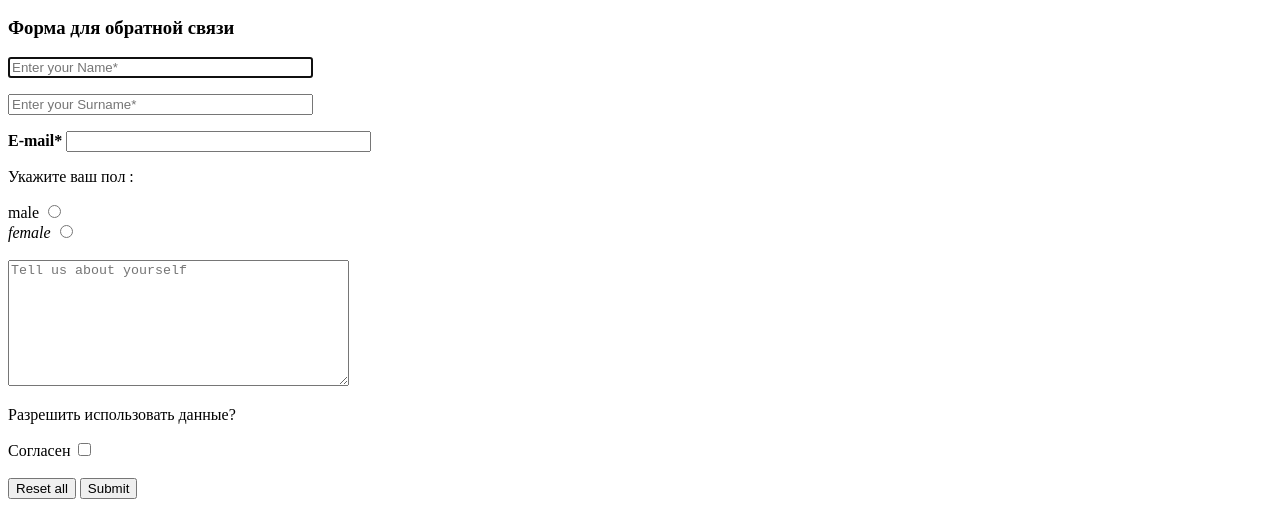
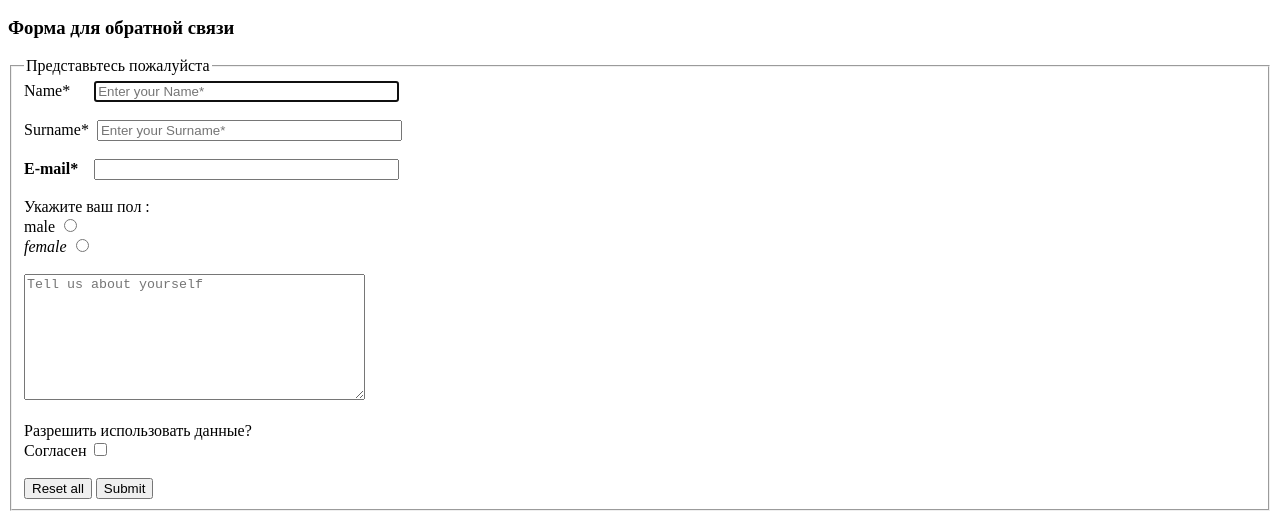
Before and after one commit to Maxkindev/MaxkindevHillelDay2, a plain HTML site: page assets/pages/Contacts.html in a window 1280 px wide. Shown: the part 343-862 px from the top of the page. Drawn offline with Linux system fonts and the light colour scheme.

Commit message:
Add fieldset to form and use div

```diff
--- a/assets/pages/Contacts.html
+++ b/assets/pages/Contacts.html
@@ -25,48 +25,72 @@
 
         <!-- Contact form-->
         <h3>Форма для обратной связи</h3>
+        <div>
             <form action="https://mcslayer.com/hillel/post.php" method="POST">
+                <fieldset>
+                    <legend>Представьтесь пожалуйста</legend>
                     <!-- Firstname input -->
-            <p>
+                    <div>
                         <label>
+                            Name*&nbsp;&nbsp;&nbsp;&nbsp;&nbsp;
                             <input type="text" name="contact-first-name" placeholder="Enter your Name*" size="35" maxlength="35" required autofocus> <!--size-ширина поля в символах, а maxlength-максимально допустимое количество символов, которые можно ввести в поле-->
                         </label>
-            </p>
+                    </div>
+                    <br>
 
                     <!-- Surname input -->
-            <p>
+                    <div>
                         <label>
+                            Surname*&nbsp;
                             <input type="text" name="contact-surname" placeholder="Enter your Surname*" size="35" maxlength="35" required>
                         </label>
-            </p>
+                    </div>
+                    <br>
 
                     <!-- Но так удобнее -->
 
                     <!-- E-mail input -->
-            <label for="contact_email"><b>E-mail*</b></label>
+                    <div>
+                        <label for="contact_email"><b>E-mail*&nbsp;&nbsp;&nbsp;</b></label>
                         <input type="email" name="contact-email" id="contact_email" size="35" maxlength="35" required>
+                    </div>
+                    <br>
 
                     <!-- Gender radio buttons -->
-            <p>Укажите ваш пол :</p>
+                    <div>
+                        Укажите ваш пол :<br>
                         <!--name="common_name" for multiple radio_buttons if only one should be used,
                             value - понятное предустановленое значение, которое отправляется на сервер-->
                         <label for="male">male</label>
-            <input id="male" type="radio" name="gender" value="male"><br>
+                        <input id="male" type="radio" name="gender" value="male">
+                        <br>
                         <label for="female"><i>female</i></label>
-            <input id="female" type="radio" name="gender" value="female"><br><br>
+                        <input id="female" type="radio" name="gender" value="female">
+                    </div>
+                    <br>
 
                     <!-- Message area -->
+                    <div>
                         <textarea name="contact-message" rows=8 cols="40" placeholder="Tell us about yourself"></textarea>
+                    </div>
+                    <br>
 
                     <!-- Checkbox button -->
-            <p>Разрешить использовать данные?</p>
+                    <div>
+                        Разрешить использовать данные?<br>
                         <label for="agree">Согласен</label>
-            <input id="agree" type="checkbox" name="agree-data-using" value="yes" required><br><br>
+                        <input id="agree" type="checkbox" name="agree-data-using" value="yes" required>
+                    </div>
+                    <br>
 
                     <!-- Reset and Submit buttons -->
+                    <div>
                         <input type="reset" value="Reset all">
                         <input type="submit" value="Submit">
-            <!-- <button type="submit" value="Submit">Подтвердить</button> -->
+                    </div>
+                </fieldset>
+                <!-- <button type="submit" value="Submit">Кастомная кнопка</button>-->
             </form>
+        </div>
     </body>
 </html>
```
Lines whose indentation alone changed are shown as unchanged.
